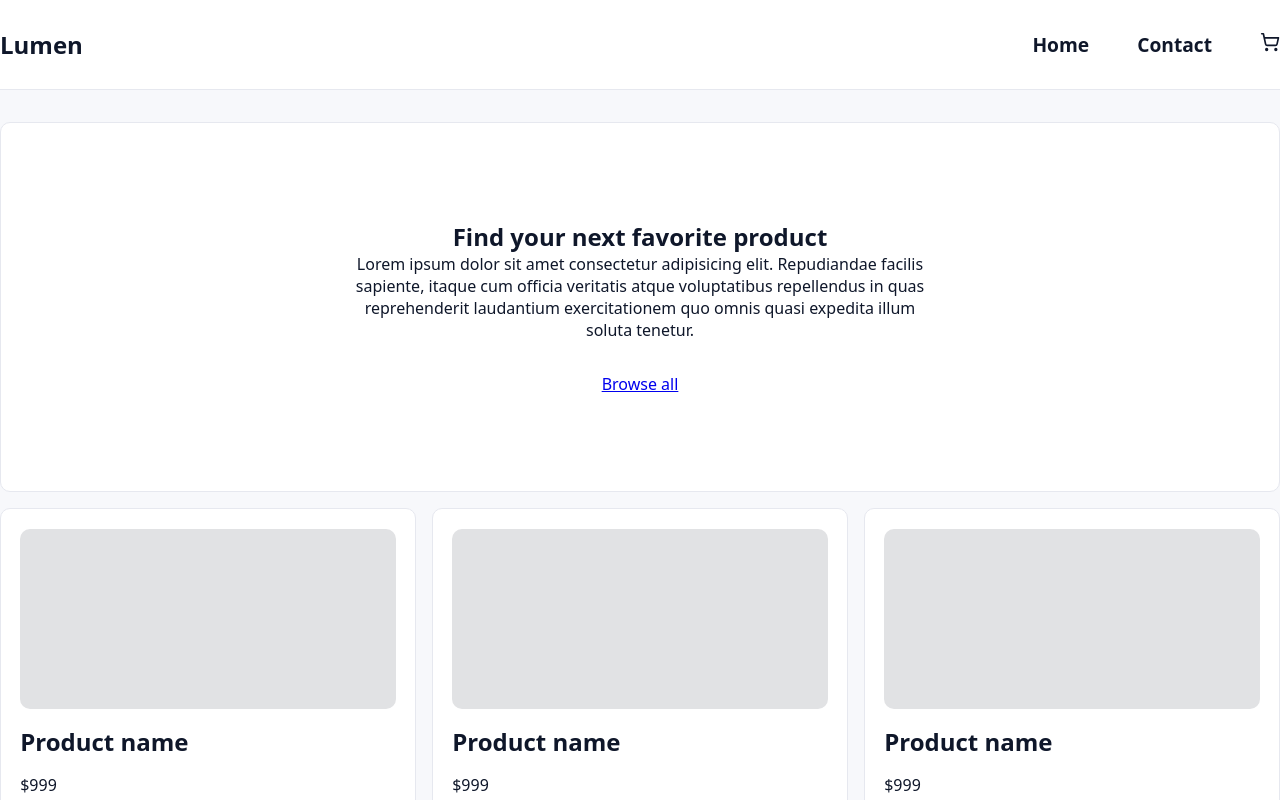
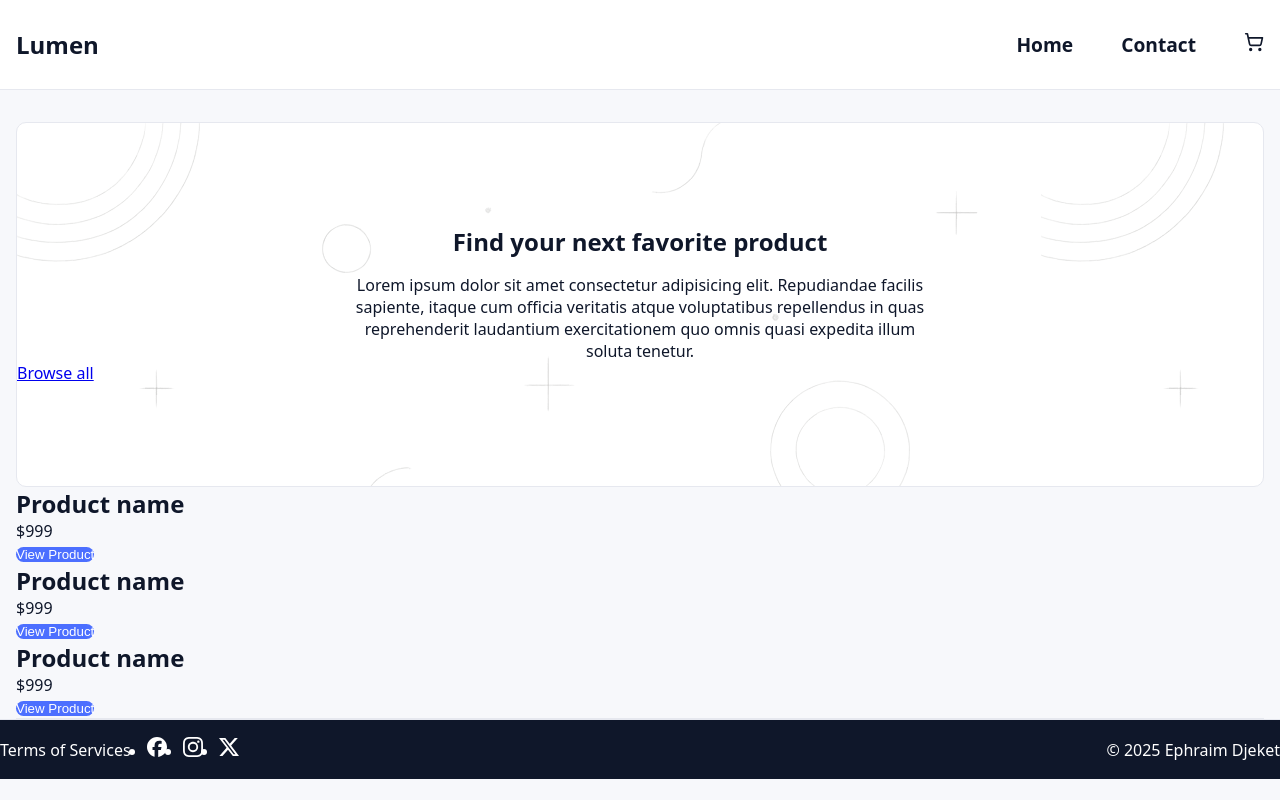
Before and after one commit to ephraimdjeket/lumen-eCom-store, a React (Vite) app: page / in a window 1280 px wide. Shown: the top 800 px of the page. Built offline with nearby package versions, Linux system fonts and the light colour scheme.

Commit message:
Improved grid display

```diff
--- a/src/pages/Home/Home.module.css
+++ b/src/pages/Home/Home.module.css
@@ -1,27 +1,24 @@
 .homeContainer {
-  display: grid;
-  grid-template-columns: repeat(6, 1fr);
-  grid-template-rows: repeat(5, 1fr);
   gap: 1rem;
   max-width: 1280px;
   margin: auto;
 }
 
 .herocard {
-  grid-column: 1 / -1;
-  grid-row: 1 / 3;
+  display: flex;
+  flex-direction: column;
+  justify-content: center;
+  height: 365px;
+  width: 100%;
   background-color: #ffffff;
   border: 1px solid var(--border);
-  display: flex;
-  flex-direction: column;
-  align-items: center;
-  justify-content: center;
-  gap: 2rem;
   border-radius: var(--border-r-cards);
+  background-image: url("/herocard-bg.png");
 }
 
 .herocontent {
   display: flex;
+  flex-direction: column;
   align-items: center;
   justify-content: center;
   text-align: center;
@@ -29,28 +26,19 @@
 }
 
 .herocontent > div {
+  display: flex;
+  flex-direction: column;
+  gap: 1rem;
   max-width: 600px;
 }
 
-/* Product card styling */
-
-.card {
-  display: flex;
-  flex-direction: column;
-  justify-content: space-between;
-  background-color: var(--surface);
+.searchinput {
   border: 1px solid var(--border);
   border-radius: var(--border-r-cards);
-  padding: 1.2rem;
-  gap: 1rem;
-  height: 100%;
-}
-
-.imagedummy {
-  background-color: var(--muted);
-  border-radius: var(--border-r-cards);
   width: 100%;
-  height: 180px;
+  max-width: 400px;
+  padding: 1rem 1rem;
+  outline-color: var(--primary);
 }
 
 .button {
@@ -59,26 +47,20 @@
   border: none;
   background-color: var(--primary);
   color: var(--on-primary);
-  padding: 1rem 2rem;
 }
 
-.button:hover {
-  background-color: var(--primary-600);
+.browseall {
+  text-decoration: none;
+  padding: 1rem 4rem;
 }
 
-.firstcard {
-  grid-column: 1 / 3;
-  grid-row: 3 / 5;
-}
+/* Product card styling */
 
-.secondcard {
-  grid-column: 3 / 5;
-  grid-row: 3 / 5;
-}
-
-.thirdcard {
-  grid-column: 5 / 7;
-  grid-row: 3 / 5;
+.cardswrapper {
+  display: grid;
+  grid-template-columns: repeat(3, minmax(0, 1fr));
+  gap: 1rem;
+  margin: 2rem 0rem;
 }
 
 /* Products styling */
@@ -88,4 +70,24 @@
   display: grid;
 }
 
-/* */
+/* Mobile view */
+@media screen and (max-width: 768px) {
+  .cardswrapper {
+    grid-template-columns: repeat(1, minmax(0, 1fr));
+  }
+}
+
+/* Tablet view */
+@media screen and (min-width: 769px) and (max-width: 1280px) {
+  .cardswrapper {
+    grid-template-columns: repeat(2, minmax(0, 1fr));
+  }
+}
+
+/* Mobile and tablet view */
+@media screen and (max-width: 1280px) {
+  .homeContainer,
+  nav {
+    padding: 0rem 1rem;
+  }
+}
```
